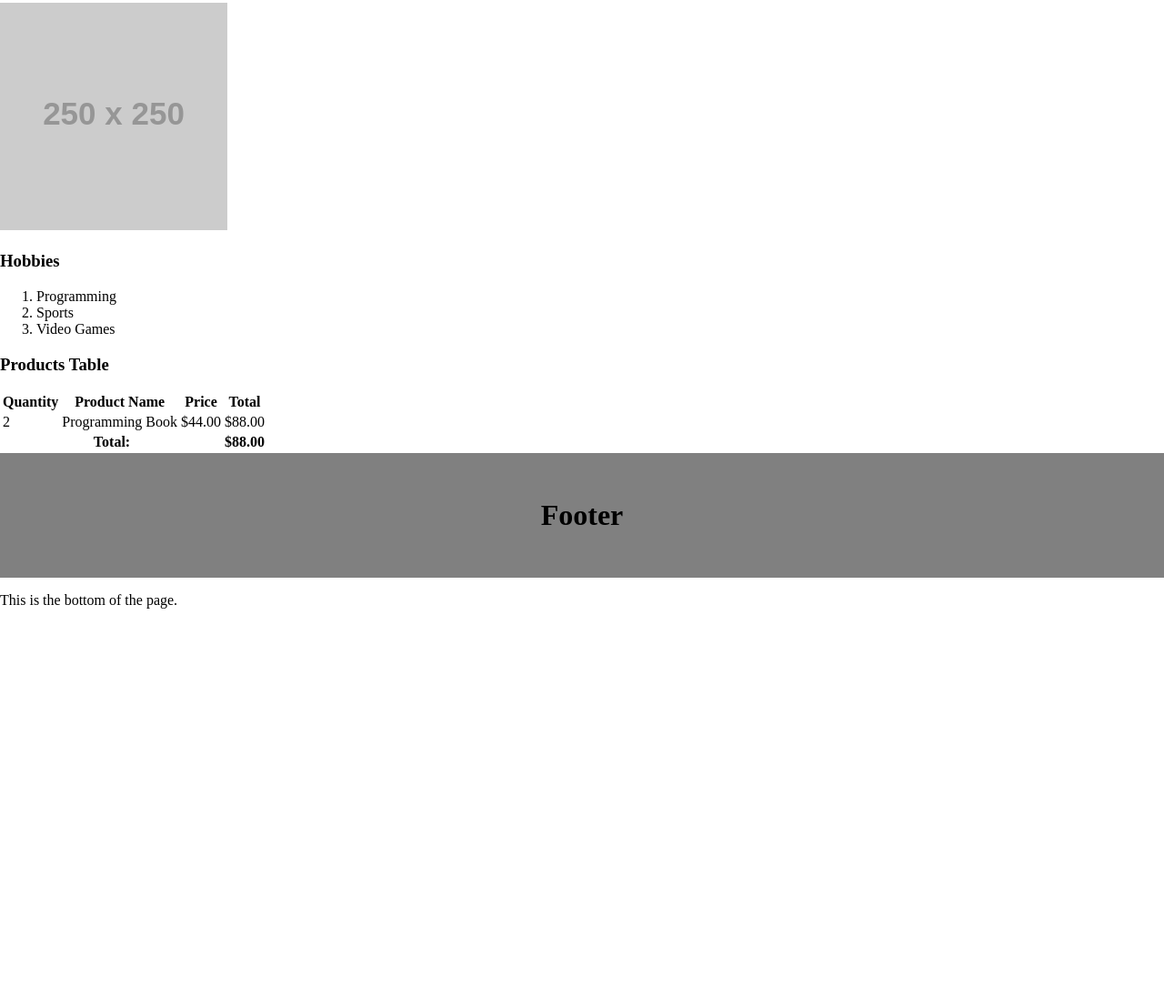
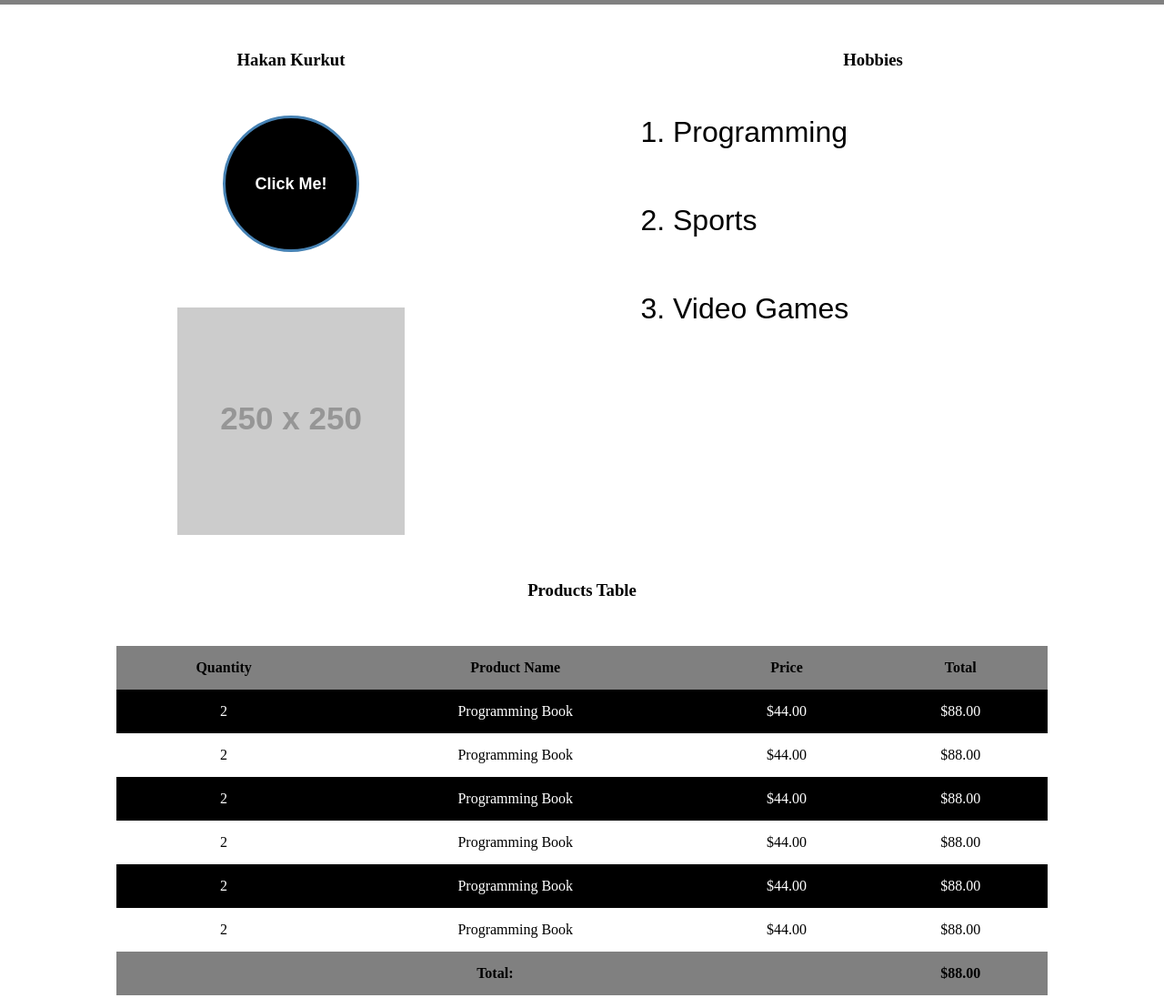
Before and after one commit to hakankurkut/review, a plain HTML site: page index.html in a window 1280 px wide. Shown: the part 419-1516 px from the top of the page at 91% size. Before the commit the page ends 1104 px from the top, so only its background shows below. Drawn offline with Linux system fonts and the light colour scheme; placeholder pictures from the web are drawn by us.

Commit message:
Finished styling

```diff
--- a/css/main.css
+++ b/css/main.css
@@ -8,7 +8,12 @@ h1 {
   background-color: grey;
   margin: 0px;
   padding: 50px;
+  color: white;
 }
+
+/******************************************
+Starts css for navbar
+******************************************/
 
 nav {
   background-color: steelblue;
@@ -32,7 +37,111 @@ nav ul li:hover {
 }
 
 nav ul li a {
-  font-size: 18px,
+  font-size: 18px;
   text-decoration: none;
   color: white;
 }
+
+nav ul li:nth-child(4) {
+  color: white;
+  padding: 11px;
+}
+
+.pull-right {
+  float: right;
+}
+
+/*****************************************
+ends css for navbar
+******************************************/
+
+/*****************************************
+start css for main section
+*******************************************/
+main {
+  margin-top: 100px;
+}
+
+#personal, #hobbies {
+  float: left;
+  width: 50%;
+  height: 100%;
+}
+
+#products, footer {
+  float: left;
+  width: 100%;
+}
+
+h3 {
+  text-align: center;
+  margin: 50px auto;
+}
+
+button {
+  display: block;
+  margin: 25px auto;
+  border: 3px solid steelblue;
+  background-color: black;
+  color: white;
+  height: 150px;
+  width: 150px;
+  border-radius: 100%;
+  font-size: 18px;
+  font-weight: bold;
+}
+
+button:hover {
+  cursor: pointer;
+  background-color: rgba(0, 0, 0, 0.7);
+}
+
+#personal>img {
+  display: block;
+  margin: 0px auto;
+}
+
+ol {
+  display: block;
+  margin: 25px auto;
+}
+
+ol>li {
+  font-family: sans-serif;
+  margin: 10%;
+  margin-top: 50px;
+  font-size: 200%;
+}
+
+table  {
+  /* display:block; */
+  margin:25px auto;
+  width: 80vw;
+  border-collapse: collapse;
+}
+
+table th {
+  background-color: grey
+}
+
+table th, table td {
+  text-align: center;
+  padding: 15px;
+}
+
+table>tbody>tr:nth-child(odd) {
+  background-color: black;
+  color: white;
+}
+
+/*******************************************
+end css for main section
+*******************************************/
+
+footer {
+  margin-top: 100px;
+}
+
+footer>p {
+  font-style: italic;
+}
--- a/index.html
+++ b/index.html
@@ -7,6 +7,9 @@
     <meta name="keywords" content="HTML,CSS,Python,Prework,Coding,Temple">
     <meta name="viewport" content="width=device-width, initial-scale=1.0, user-scallable=yes">
     <title>Review -Home</title>
+
+    <!-- attach google icons -->
+    <link rel="stylesheet" href="http://fonts.googleapis.com/icon?family=Material+Icons">
     <link rel="stylesheet" href="./css/main.css">
   </head>
   <body>
@@ -18,6 +21,8 @@
           <li><a href="./index.html">Home</a></li>
           <li><a href="./pages/projects.html">Projects</a></li>
           <li><a href="#below">Bottom of page</a></li>
+          <li><i class="material-icons">alarm</i></li>
+          <li class="pull-right"><a href="#">Contact Us</a></li>
         </ul>
       </nav>
 
@@ -62,6 +67,36 @@
               <td>$44.00</td>
               <td>$88.00</td>
             </tr>
+            <tr>
+              <td>2</td>
+              <td>Programming Book</td>
+              <td>$44.00</td>
+              <td>$88.00</td>
+            </tr>
+            <tr>
+              <td>2</td>
+              <td>Programming Book</td>
+              <td>$44.00</td>
+              <td>$88.00</td>
+            </tr>
+            <tr>
+              <td>2</td>
+              <td>Programming Book</td>
+              <td>$44.00</td>
+              <td>$88.00</td>
+            </tr>
+            <tr>
+              <td>2</td>
+              <td>Programming Book</td>
+              <td>$44.00</td>
+              <td>$88.00</td>
+            </tr>
+            <tr>
+              <td>2</td>
+              <td>Programming Book</td>
+              <td>$44.00</td>
+              <td>$88.00</td>
+            </tr>
           </tbody>
           <tfoot>
             <tr>
```
Also changed, not shown: pages/projects.html (+3 -0 lines).
